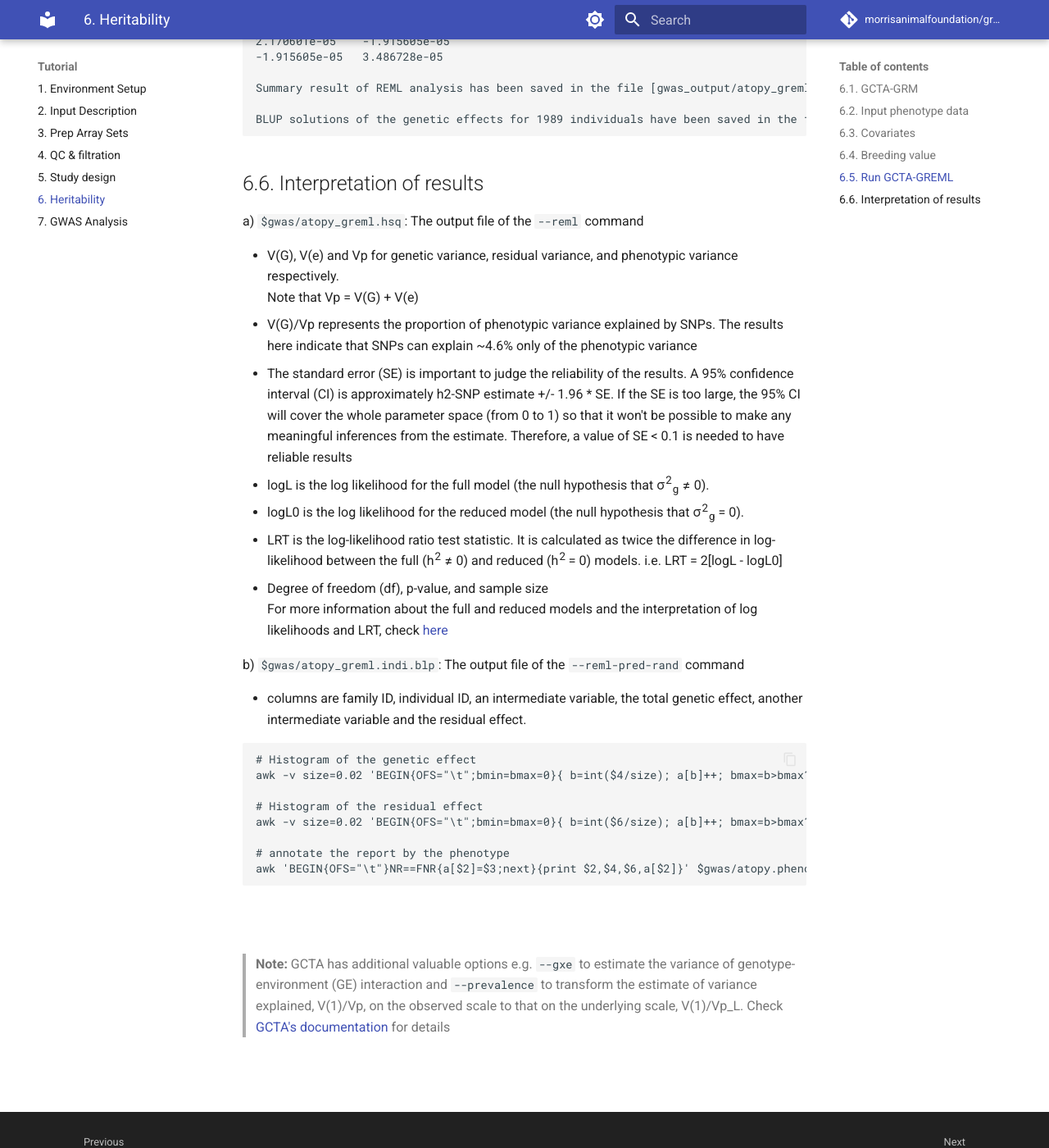
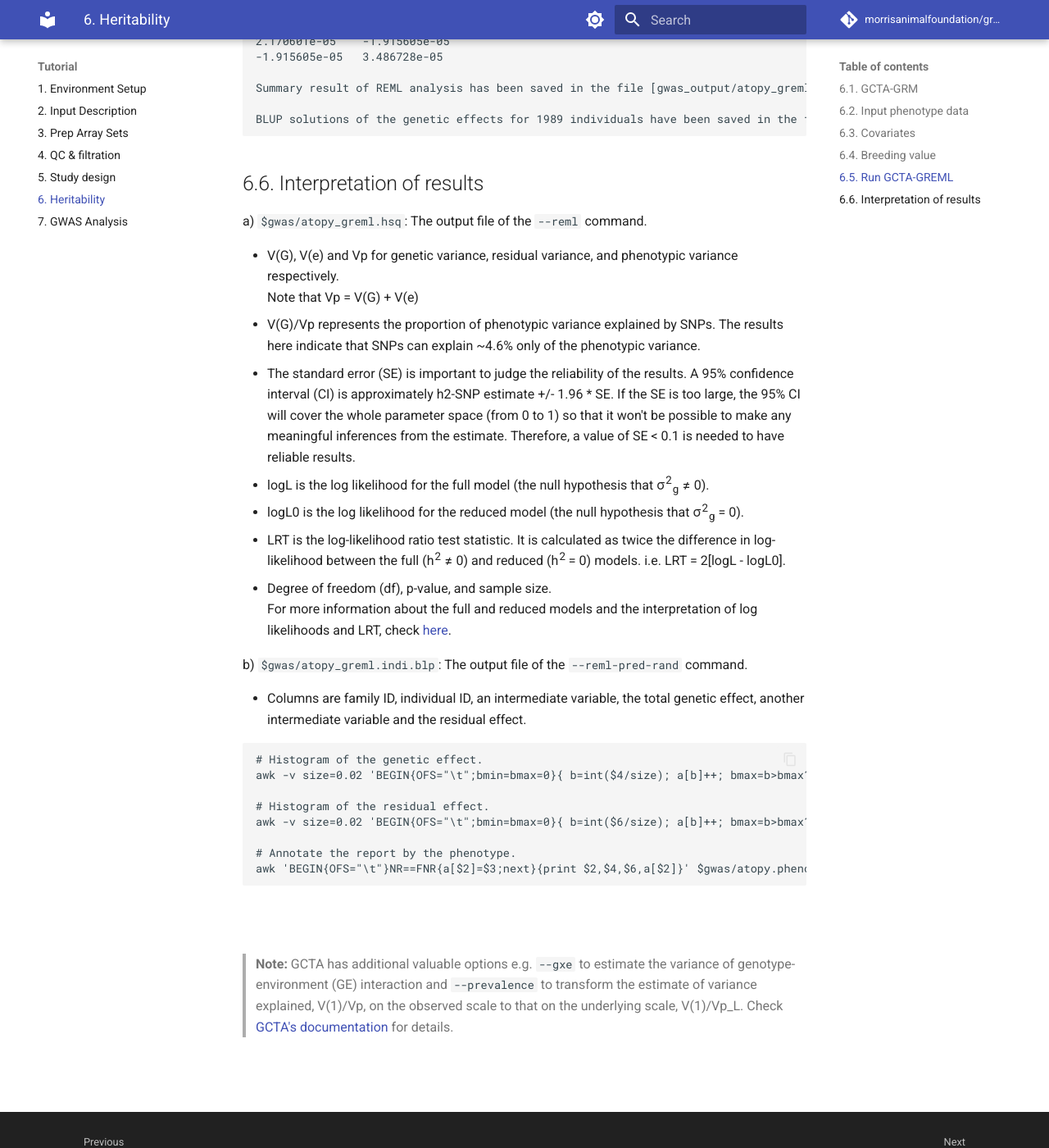
Before and after one commit to morrisanimalfoundation/grGWAS, an MkDocs documentation site: the page built from docs/6.heritability.md, in a window 1280 px wide and 1400 px high, scrolled down 3494 px. Shown: the whole window at 82% size. Built offline with MkDocs 1.6.1 and Material for MkDocs 9.7.7, drawn with Linux system fonts in a browser that asks for light colours; comment, search, counter and statistics services are not loaded; some of the changed text lies outside the part shown.

Commit message:
Update 6.heritability.md
Final edits

````diff
--- a/docs/6.heritability.md
+++ b/docs/6.heritability.md
@@ -49,7 +49,7 @@ A breeding value is an estimate of an animal's genetic merit for a particular tr
 
 
 ## 6.5. Run GCTA-GREML
-Now that all the required pieces have been obtained, it's time to run the analysis
+Now that all the required pieces have been obtained, it's time to run the analysis.
 
 **Note:** It is not required to have exactly the same individuals in these files. GCTA will find the individuals in common in the files and sort the order of the individuals.
 
@@ -90,7 +90,7 @@ Reading quantitative covariate(s) from [gwas_output/3PCs.txt].
 Reading discrete covariate(s) from [gender.txt].
 1 discrete covariate(s) of 1989 individuals are included from [gender.txt].
 Assuming a disease phenotype for a case-control study: 317 cases and 1672 controls
-Note: you can specify the disease prevalence by the option --prevalence so that GCTA can transform the variance explained to the underlying liability scale.
+Note: disease prevalence can be specified by the option --prevalence so that GCTA can transform the variance explained to the underlying liability scale.
 3 quantitative variable(s) included as covariate(s).
 1 discrete variable(s) included as covariate(s).
 1989 individuals are in common in these files.
@@ -145,39 +145,39 @@ BLUP solutions of the genetic effects for 1989 individuals have been saved in th
 
 ## 6.6. Interpretation of results
 
-a) `$gwas/atopy_greml.hsq`: The output file of the `--reml` command  <br>
+a) `$gwas/atopy_greml.hsq`: The output file of the `--reml` command.  <br>
 
 *  V(G), V(e) and Vp for genetic variance, residual variance, and phenotypic variance respectively. <br>
    Note that Vp =  V(G) + V(e)
-*  V(G)/Vp represents the proportion of phenotypic variance explained by SNPs. The results here indicate that SNPs can explain ~4.6% only of the phenotypic variance
-*  The standard error (SE) is important to judge the reliability of the results. A 95% confidence interval (CI) is approximately h2-SNP estimate +/- 1.96 * SE. If the SE is too large, the 95% CI will cover the whole parameter space (from 0 to 1) so that it won't be possible to make any meaningful inferences from the estimate. Therefore, a value of SE < 0.1 is needed to have reliable results
+*  V(G)/Vp represents the proportion of phenotypic variance explained by SNPs. The results here indicate that SNPs can explain ~4.6% only of the phenotypic variance.
+*  The standard error (SE) is important to judge the reliability of the results. A 95% confidence interval (CI) is approximately h2-SNP estimate +/- 1.96 * SE. If the SE is too large, the 95% CI will cover the whole parameter space (from 0 to 1) so that it won't be possible to make any meaningful inferences from the estimate. Therefore, a value of SE < 0.1 is needed to have reliable results.
 *  logL is the log likelihood for the full model (the null hypothesis that σ<sup>2</sup><sub>g</sub> ≠ 0).
 *  logL0 is the log likelihood for the reduced model (the null hypothesis that σ<sup>2</sup><sub>g</sub> = 0).
-*  LRT is the log-likelihood ratio test statistic. It is calculated as twice the difference in log-likelihood between the full (h<sup>2</sup> ≠ 0) and reduced (h<sup>2</sup> = 0) models. i.e. LRT = 2[logL - logL0]
-* Degree of freedom (df), p-value, and sample size <br>
-For more information about the full and reduced models and the interpretation of log likelihoods and LRT, check [here](./ext_docs/GREML_analysis.md)
+*  LRT is the log-likelihood ratio test statistic. It is calculated as twice the difference in log-likelihood between the full (h<sup>2</sup> ≠ 0) and reduced (h<sup>2</sup> = 0) models. i.e. LRT = 2[logL - logL0].
+* Degree of freedom (df), p-value, and sample size. <br>
+For more information about the full and reduced models and the interpretation of log likelihoods and LRT, check [here](./ext_docs/GREML_analysis.md).
 
 
 
-b) `$gwas/atopy_greml.indi.blp`:  The output file of the `--reml-pred-rand` command <br>
+b) `$gwas/atopy_greml.indi.blp`:  The output file of the `--reml-pred-rand` command. <br>
 
-*  columns are family ID, individual ID, an intermediate variable, the total genetic effect, another intermediate variable and the residual effect.
+*  Columns are family ID, individual ID, an intermediate variable, the total genetic effect, another intermediate variable and the residual effect.
 
 ```
-# Histogram of the genetic effect
+# Histogram of the genetic effect.
 awk -v size=0.02 'BEGIN{OFS="\t";bmin=bmax=0}{ b=int($4/size); a[b]++; bmax=b>bmax?b:bmax; bmin=b<bmin?b:bmin } END { for(i=bmin;i<=bmax;++i){if(i==0) print -1*size,size,a[i]/1;else if(i<0) print (i-1)*size,i*size,a[i]/1;else print i*size,(i+1)*size,a[i]/1 }}' $gwas/${target}_greml.indi.blp > $gwas/${target}_greml.indi.blp_gen_histo
 
-# Histogram of the residual effect
+# Histogram of the residual effect.
 awk -v size=0.02 'BEGIN{OFS="\t";bmin=bmax=0}{ b=int($6/size); a[b]++; bmax=b>bmax?b:bmax; bmin=b<bmin?b:bmin } END { for(i=bmin;i<=bmax;++i){if(i==0) print -1*size,size,a[i]/1;else if(i<0) print (i-1)*size,i*size,a[i]/1;else print i*size,(i+1)*size,a[i]/1 }}' $gwas/${target}_greml.indi.blp > $gwas/${target}_greml.indi.blp_res_histo
 
-# annotate the report by the phenotype
+# Annotate the report by the phenotype.
 awk 'BEGIN{OFS="\t"}NR==FNR{a[$2]=$3;next}{print $2,$4,$6,a[$2]}' $gwas/atopy.pheno $gwas/${target}_greml.indi.blp | sort -k2,2g > $gwas/${target}_greml.indi.blp.pheno
 ```
 
 <br>
 <br>
 
-> **Note:**  GCTA has additional valuable options e.g. `--gxe` to estimate the variance of genotype-environment (GE) interaction and `--prevalence` to transform the estimate of variance explained, V(1)/Vp, on the observed scale to that on the underlying scale, V(1)/Vp_L. Check [GCTA's documentation](https://yanglab.westlake.edu.cn/software/gcta/#GREMLanalysis) for details
+> **Note:**  GCTA has additional valuable options e.g. `--gxe` to estimate the variance of genotype-environment (GE) interaction and `--prevalence` to transform the estimate of variance explained, V(1)/Vp, on the observed scale to that on the underlying scale, V(1)/Vp_L. Check [GCTA's documentation](https://yanglab.westlake.edu.cn/software/gcta/#GREMLanalysis) for details.
 
 <br>
 <br>
````
Also changed, not shown: other parts of docs/6.heritability.md (+5 -5 lines).
